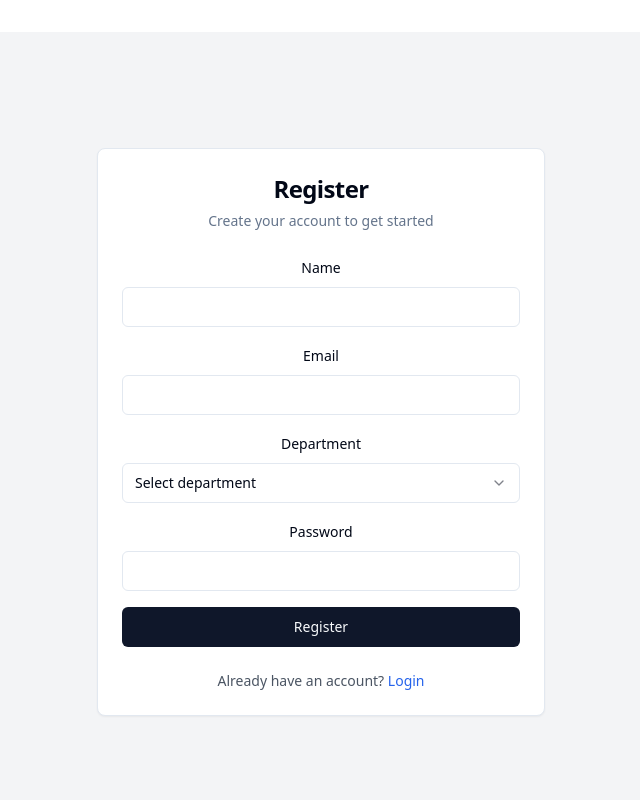
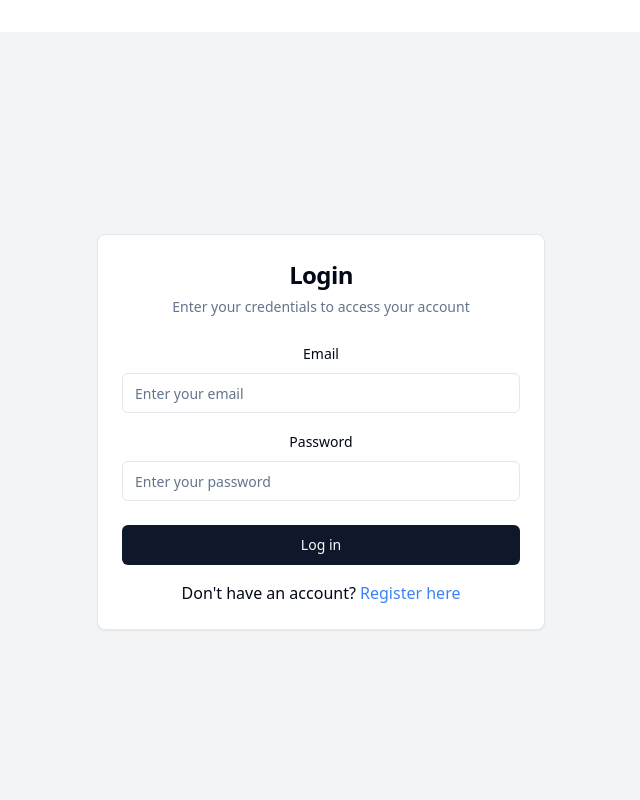
Before and after one commit to itsranjithkumar/employee_attendance_frontend, a React (Vite) app in the folder employee_attendance/: page /login in a window 1280 px wide. Shown: the top 800 px of the page, without its empty margins (319-959 px from the left). Built offline with nearby package versions, Linux system fonts and the light colour scheme.

Commit message:
Added login page

```diff
--- a/employee_attendance/src/App.jsx
+++ b/employee_attendance/src/App.jsx
@@ -1,16 +1,18 @@
 import './App.css';
-import { BrowserRouter as Router } from 'react-router-dom';
+import { BrowserRouter as Router, Routes, Route } from 'react-router-dom';
 import RegisterPage from './pages/register-page';
-import { Toaster } from "@/components/ui/toaster"
 import LoginPage from './pages/LoginPage';
+import { Toaster } from "@/components/ui/toaster";
+
 
 function App() {
   return (
     <Router>
-      <RegisterPage />
-
-      <LoginPage />
-
+      <Routes>
+        <Route path="/register" element={<RegisterPage />} />
+        <Route path="/login" element={<LoginPage />} />
+        <Route path="*" element={<LoginPage />} />
+      </Routes>
       <Toaster />
     </Router>
   );
--- a/employee_attendance/src/pages/LoginPage.jsx
+++ b/employee_attendance/src/pages/LoginPage.jsx
@@ -1,20 +1,21 @@
-import { useState } from 'react'
-import { Button } from "@/components/ui/button"
-import { Input } from "@/components/ui/input"
-import { Label } from "@/components/ui/label"
-import { Card, CardContent, CardDescription, CardFooter, CardHeader, CardTitle } from "@/components/ui/card"
-import { Alert, AlertDescription } from "@/components/ui/alert"
+import { useState } from 'react';
+import { Button } from "@/components/ui/button";
+import { Input } from "@/components/ui/input";
+import { Label } from "@/components/ui/label";
+import { Card, CardContent, CardDescription, CardFooter, CardHeader, CardTitle } from "@/components/ui/card";
+import { Alert, AlertDescription } from "@/components/ui/alert";
+import { Link } from 'react-router-dom';
 
 export default function LoginPage() {
-  const [email, setEmail] = useState('')
-  const [password, setPassword] = useState('')
-  const [status, setStatus] = useState('idle')
-  const [message, setMessage] = useState('')
+  const [email, setEmail] = useState('');
+  const [password, setPassword] = useState('');
+  const [status, setStatus] = useState('idle');
+  const [message, setMessage] = useState('');
 
   const handleSubmit = async (e) => {
-    e.preventDefault()
-    setStatus('loading')
-    setMessage('')
+    e.preventDefault();
+    setStatus('loading');
+    setMessage('');
 
     try {
       const response = await fetch('http://127.0.0.1:8000/login', {
@@ -23,20 +24,20 @@ export default function LoginPage() {
           'Content-Type': 'application/json',
         },
         body: JSON.stringify({ email, password }),
-      })
+      });
 
       if (response.ok) {
-        setStatus('success')
-        setMessage('Login successful!')
+        setStatus('success');
+        setMessage('Login successful!');
       } else {
-        setStatus('error')
-        setMessage('Login failed. Please check your credentials.')
+        setStatus('error');
+        setMessage('Login failed. Please check your credentials.');
       }
     } catch (error) {
-      setStatus('error')
-      setMessage('An error occurred. Please try again.')
+      setStatus('error');
+      setMessage('An error occurred. Please try again.');
     }
-  }
+  };
 
   return (
     <div className="flex items-center justify-center min-h-screen bg-gray-100">
@@ -70,10 +71,14 @@ export default function LoginPage() {
               />
             </div>
           </CardContent>
-          <CardFooter>
+          <CardFooter className="flex flex-col space-y-4">
             <Button type="submit" className="w-full" disabled={status === 'loading'}>
               {status === 'loading' ? 'Logging in...' : 'Log in'}
             </Button>
+            <div className="text-center">
+              <span>Don't have an account? </span>
+              <Link to="/register" className="text-blue-500 hover:underline">Register here</Link>
+            </div>
           </CardFooter>
         </form>
         {(status === 'success' || status === 'error') && (
@@ -83,5 +88,5 @@ export default function LoginPage() {
         )}
       </Card>
     </div>
-  )
+  );
 }
```
